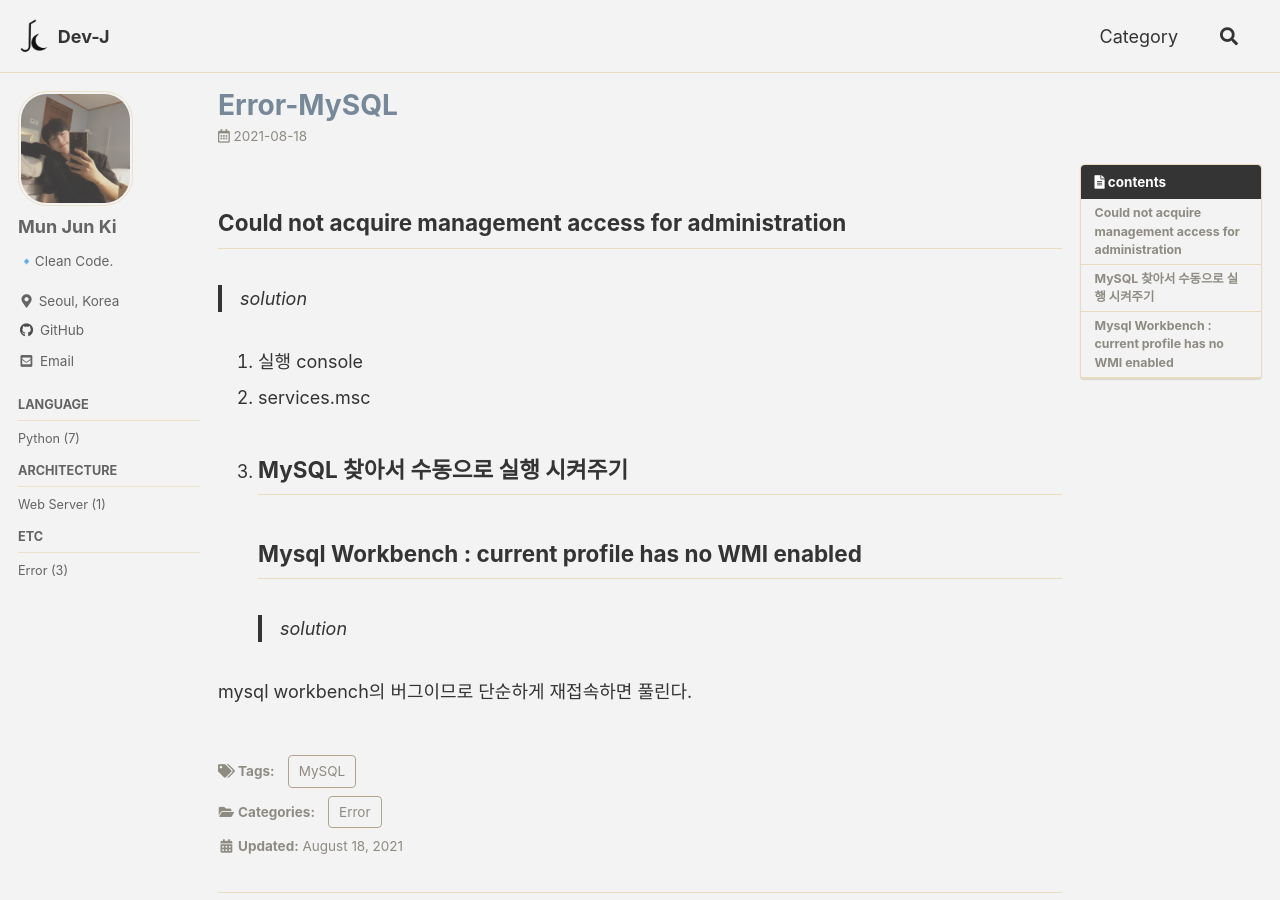
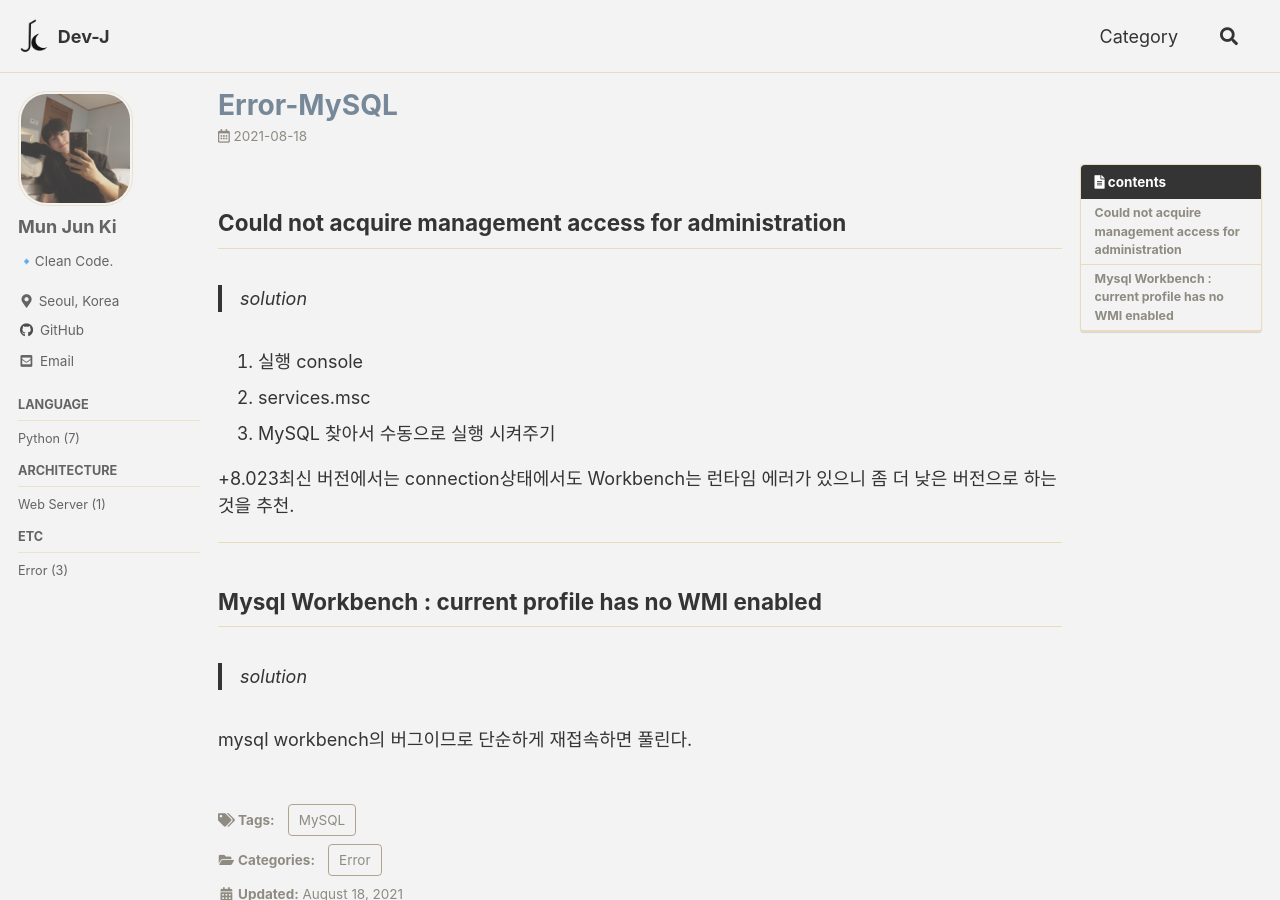
Before and after one commit to moo-on/moo-on.github.io, a Jekyll site: the page built from _posts/2021-08-18-Error-MySQL.md, in a window 1280 px wide and 900 px high. Built offline with Jekyll 4.4.1, drawn with Linux system fonts in a browser that asks for light colours; cached includes are drawn as plain includes; some web fonts are replaced; comment, search, counter and statistics services are not loaded.

Commit message:
change error

```diff
--- a/_posts/2021-08-18-Error-MySQL.md
+++ b/_posts/2021-08-18-Error-MySQL.md
@@ -21,6 +21,9 @@
 1. 실행 console
 2. services.msc
 3. MySQL 찾아서 수동으로 실행 시켜주기
+
++8.023최신 버전에서는 connection상태에서도 Workbench는 런타임 에러가 있으니 좀 더 낮은 버전으로 하는 것을 추천.
+
 ---
 ## Mysql Workbench : current profile has no WMI enabled
 > solution
```
